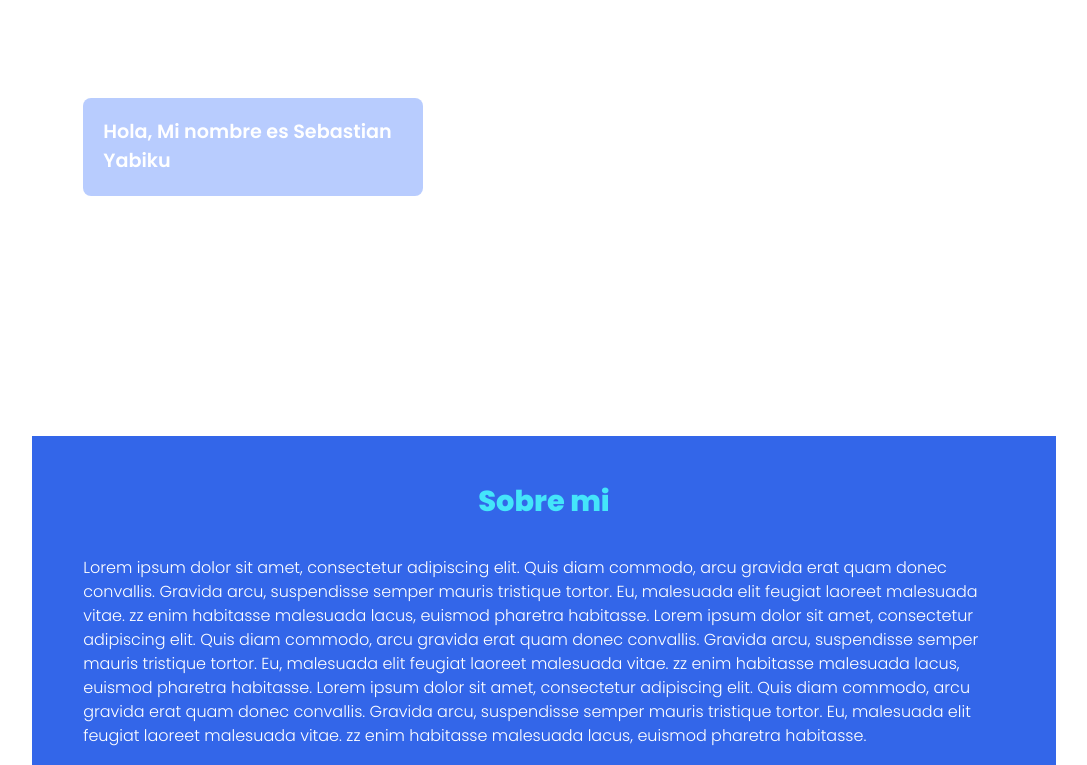
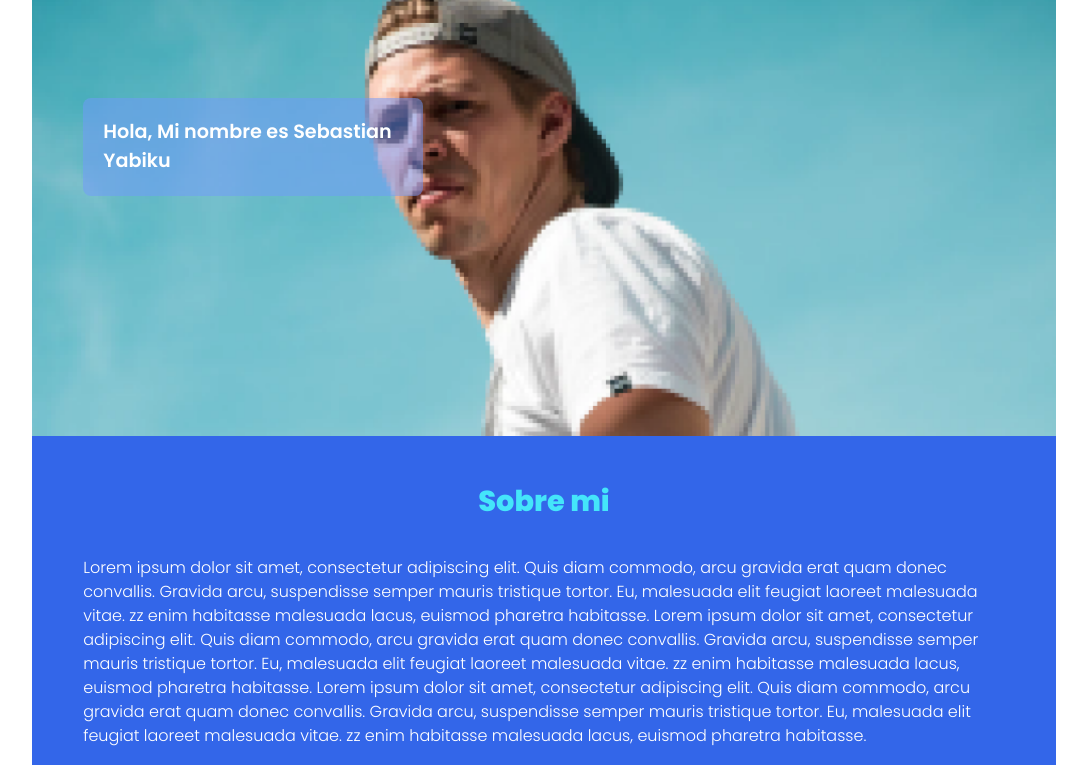
Before and after one commit to dansebp/hacakaton-3, a plain HTML site: page feature.html in a window 1280 px wide. Shown: the part 204-969 px from the top of the page, without its empty margins (96-1183 px from the left). Drawn offline with Linux system fonts and the light colour scheme; the site is published under a folder, as on GitHub Pages, so addresses that start at the root find nothing.

Commit message:
fexed bg image

```diff
--- a/styles/main.css
+++ b/styles/main.css
@@ -59,7 +59,7 @@ section {
 
 .banner {
     height: 520px;
-    background-image: url("/images/banner.png");
+    background-image: url("../images/banner.png");
     background-position: center;
     background-size: cover;
 }
```
